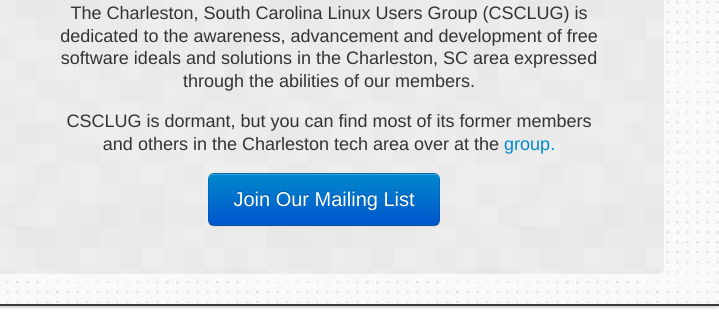
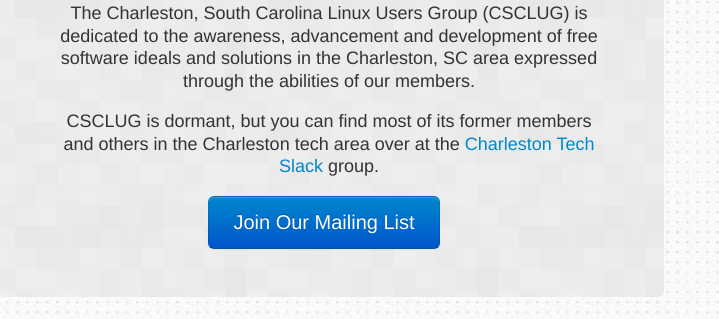
Before and after one commit to csclug/csclug.github.com, a plain HTML site: page index.html in a window 1280 px wide. Shown: the part 146-465 px from the top of the page, 561-1280 px from the left. Drawn offline with nearby package versions, Linux system fonts and the light colour scheme.

Commit message:
Forgot closing >

```diff
--- a/index.html
+++ b/index.html
@@ -63,7 +63,7 @@
             <div class="hero-unit">
                 <h1>Charleston Linux Users Group</h1>
                 <p>The Charleston, South Carolina Linux Users Group (CSCLUG) is dedicated to the awareness, advancement and development of free software ideals and solutions in the Charleston, SC area expressed through the abilities of our members.</p>
-                <p>CSCLUG is dormant, but you can find most of its former members and others in the Charleston tech area over at the <a href="https://github.com/csclug/csclug.github.com.git" Charleston Tech Slack</a> group.</p>
+                <p>CSCLUG is dormant, but you can find most of its former members and others in the Charleston tech area over at the <a href="https://github.com/csclug/csclug.github.com.git">Charleston Tech Slack</a> group.</p>
                 <p>
                     <a href="http://lists.csclug.org/mailman/listinfo/csclug" class="btn btn-primary btn-large">Join Our Mailing List</a>
                 </p>
```
